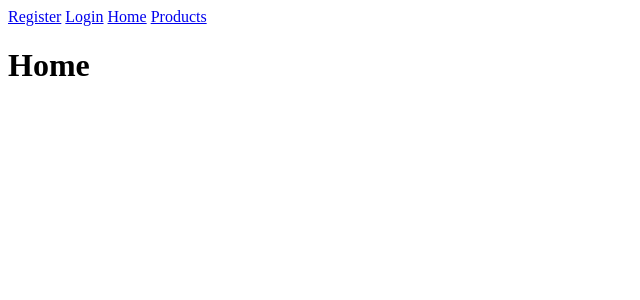
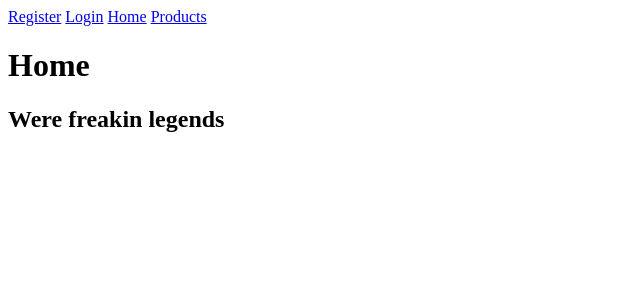
Before and after one commit to HenryQHuynh/ecommerce-ramh-api, a React (Create React App) app: page / in a window 1280 px wide. Shown: the top 300 px of the page, without its empty margins (0-640 px from the left). Built offline with nearby package versions, Linux system fonts and the light colour scheme.

Commit message:
added legends

```diff
--- a/src/Routes/Home/Home.jsx
+++ b/src/Routes/Home/Home.jsx
@@ -5,6 +5,7 @@ export default function Home() {
   return (
     <main className="home-container">
       <h1 background-color="blue">Home</h1>
+      <h2>Were freakin legends</h2>
     </main>
   );
 }
```
